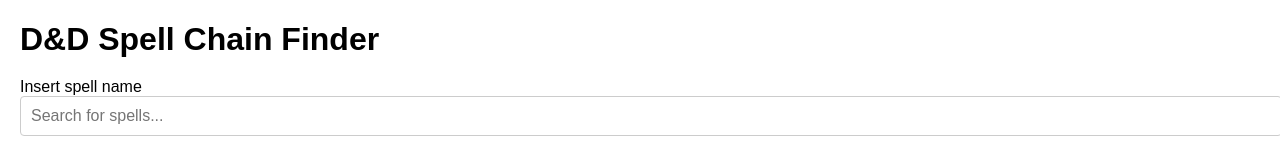
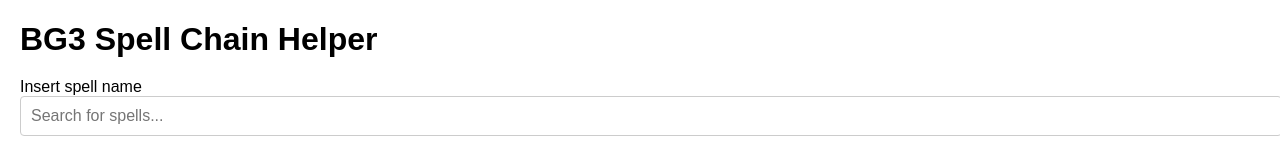
Before and after one commit to AYkimchi2000/BG3SpellChainHelper, a plain HTML site: page index.html in a window 1280 px wide. Shown: the top 156 px of the page. Drawn offline with Linux system fonts and the light colour scheme.

Commit message:
Update index.html

```diff
--- a/index.html
+++ b/index.html
@@ -1,11 +1,11 @@
 <!DOCTYPE html>
 <html>
   <head>
-    <title>D&D Spell Chain Helper</title>
+    <title>BG3 Spell Chain Helper</title>
     <link rel="stylesheet" type="text/css" href="styles.css" />
   </head>
   <body>
-    <h1>D&D Spell Chain Finder</h1>
+    <h1>BG3 Spell Chain Helper</h1>
     Insert spell name
     <input
       type="text"
```
